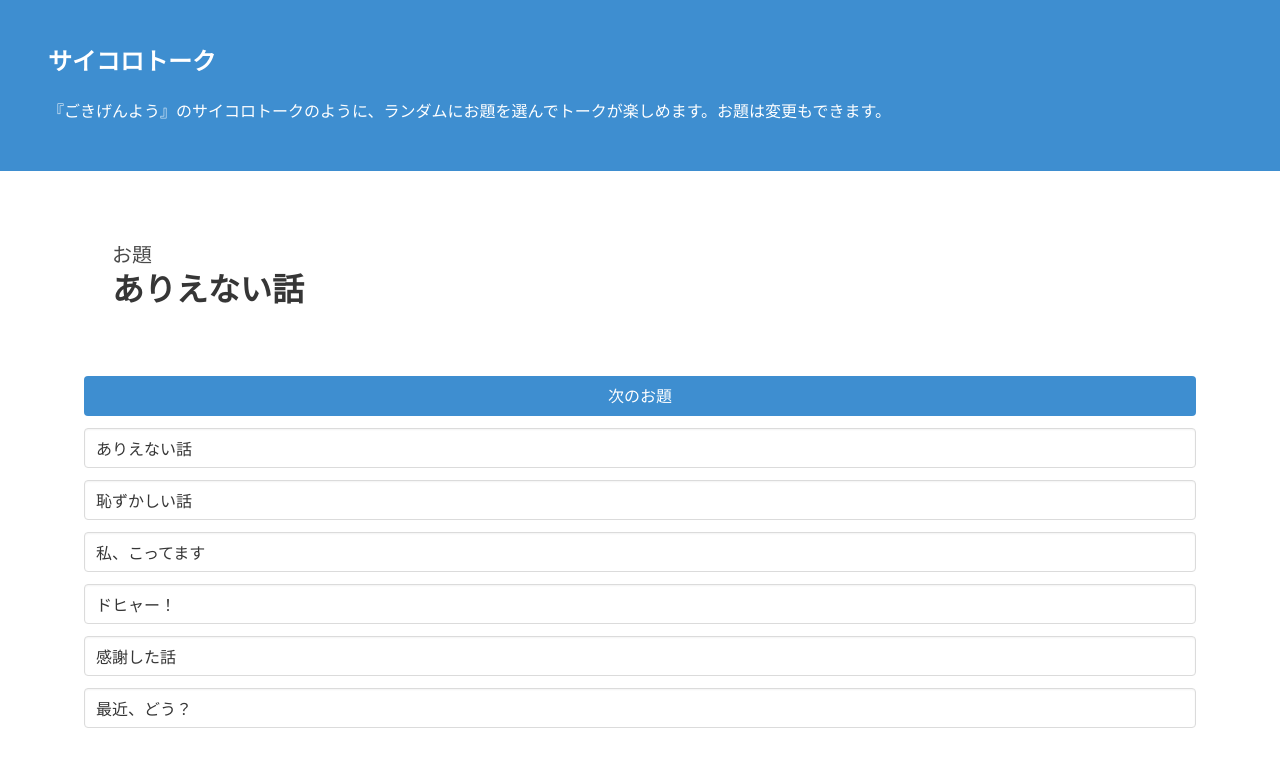
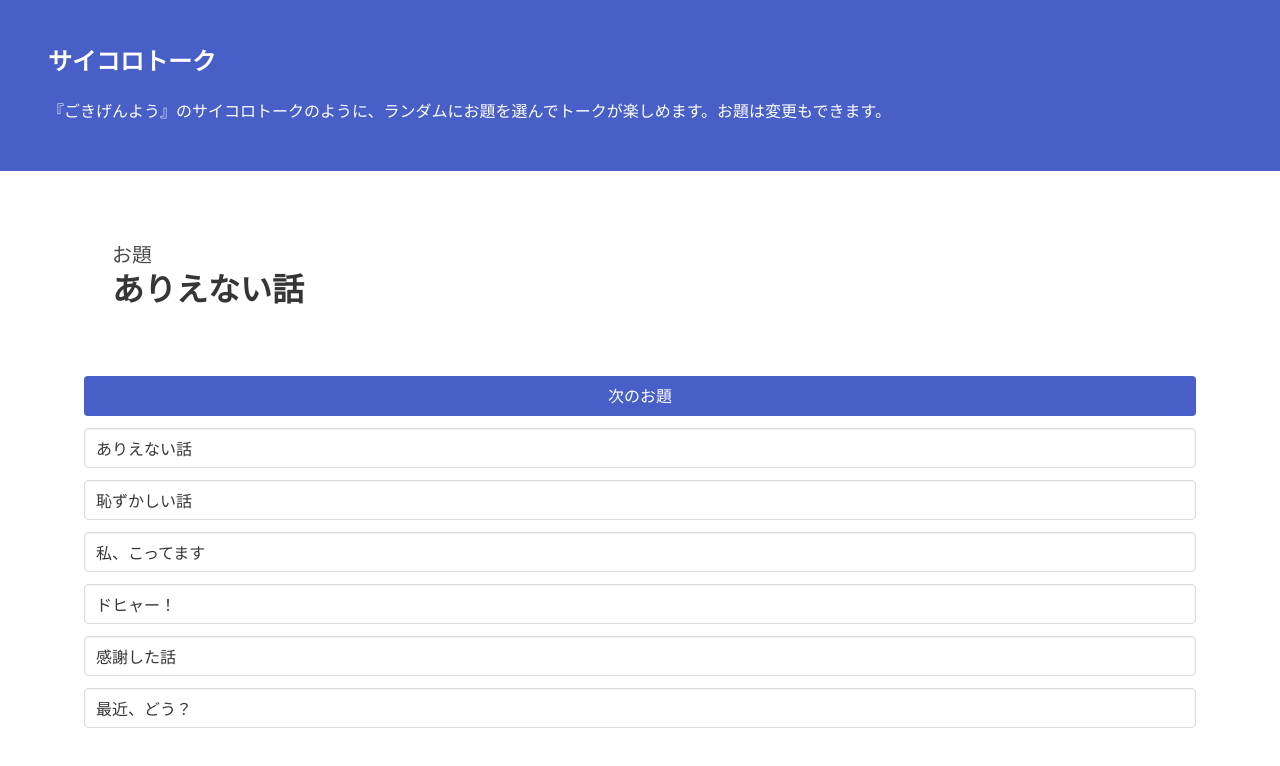
Before and after one commit to shozawa/dice-talk, a plain HTML site: page docs/index.html in a window 1280 px wide. Drawn offline with nearby package versions, Linux system fonts and the light colour scheme.

Commit message:
[アクセシビリティの対応] コントラストを強める

```diff
--- a/docs/index.html
+++ b/docs/index.html
@@ -17,7 +17,7 @@
         </script>
     </head>
     <body>
-        <section class="hero is-info">
+        <section class="hero is-link">
             <div class="hero-body">
                 <p class="title is-4">サイコロトーク</p>
                 <p>『ごきげんよう』のサイコロトークのように、ランダムにお題を選んでトークが楽しめます。お題は変更もできます。</p>
@@ -35,7 +35,7 @@
             <form id="roll">
                 <div class="field">
                     <div class="control">
-                        <button class="button is-info is-fullwidth" type="submit">次のお題</button>
+                        <button class="button is-link is-fullwidth" type="submit">次のお題</button>
                     </div>
                 </div>
                 <div class="field">
```
